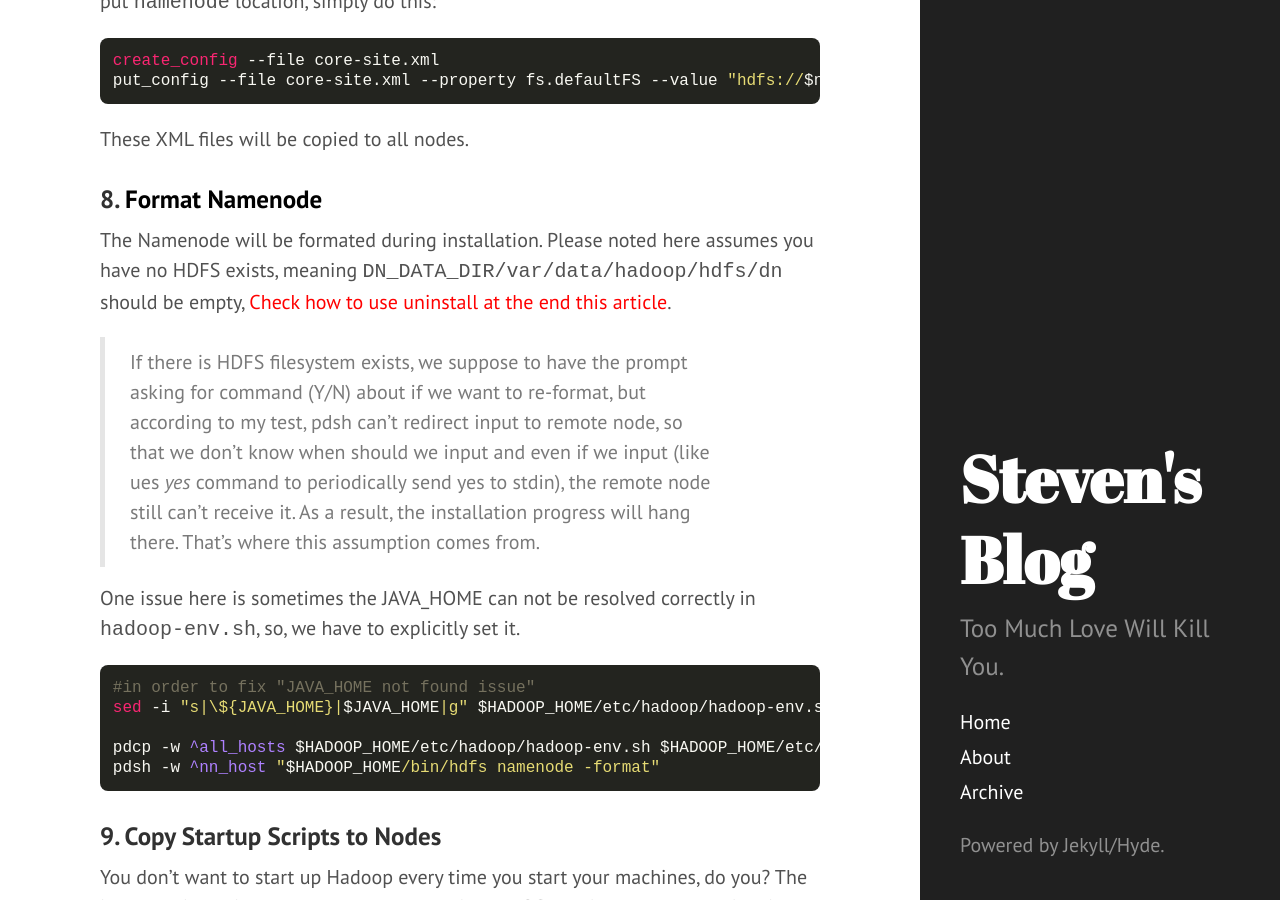
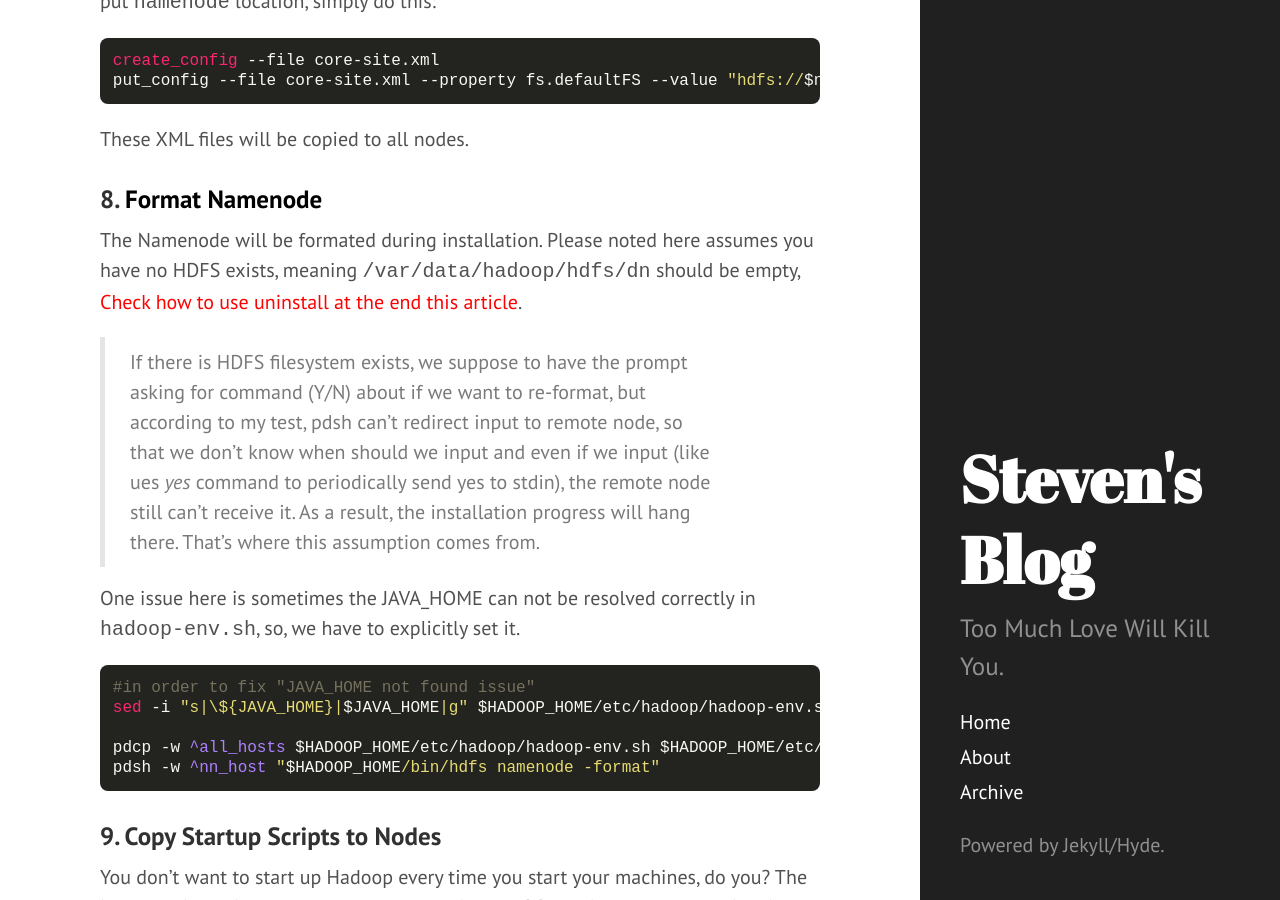
Before and after one commit to legatoo/legatoo.github.io, a Jekyll site: the page built from _posts/2014-11-12-Install-Yarn-on-Ubuntu-Cluster-via-Scripts.md, in a window 1280 px wide and 900 px high, scrolled down 6297 px. Built offline with Jekyll 4.4.1, drawn with Linux system fonts in a browser that asks for light colours; Markdown is read by kramdown in place of the engine named in the settings.

```diff
--- a/_posts/2014-11-12-Install-Yarn-on-Ubuntu-Cluster-via-Scripts.md
+++ b/_posts/2014-11-12-Install-Yarn-on-Ubuntu-Cluster-via-Scripts.md
@@ -190,7 +190,7 @@
 
 ###8. <a name="format_namenode"><font color="black">Format Namenode</font></a>
 
-The Namenode will be formated during installation. Please noted here assumes you have no HDFS exists, meaning `DN_DATA_DIR/var/data/hadoop/hdfs/dn` should be empty, <a href="#uninstall"><font color="red">Check how to use uninstall at the end this article</font></a>.
+The Namenode will be formated during installation. Please noted here assumes you have no HDFS exists, meaning `/var/data/hadoop/hdfs/dn` should be empty, <a href="#uninstall"><font color="red">Check how to use uninstall at the end this article</font></a>.
 
 >If there is HDFS filesystem exists, we suppose to have the prompt asking for command (Y/N) about if we want to re-format, but according to my test, pdsh can't redirect input to remote node, so that we don't know when should we input and even if we input (like ues *yes* command to periodically send yes to stdin), the remote node still can't receive it. As a result, the installation progress will hang there. That's where this assumption comes from.
 
```
